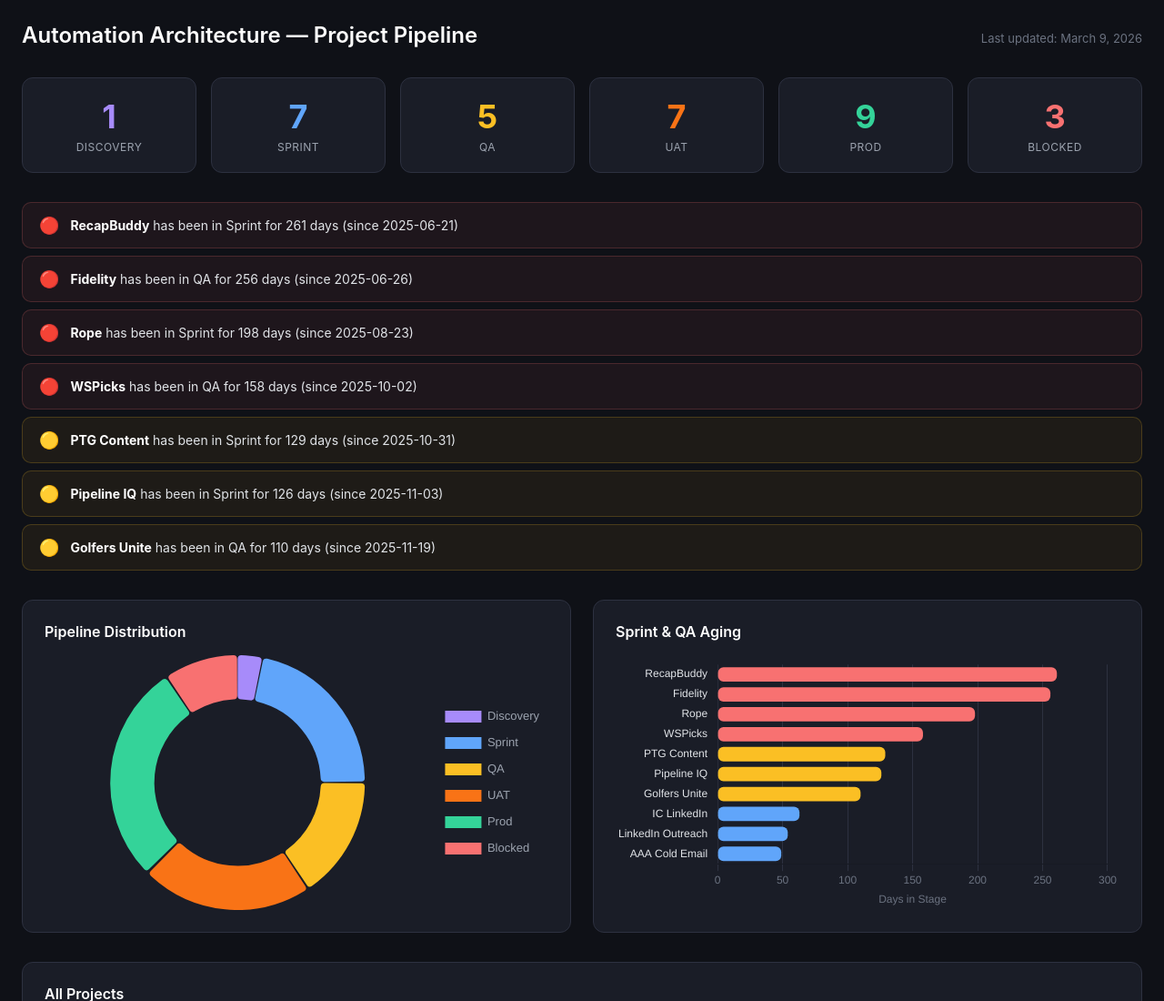
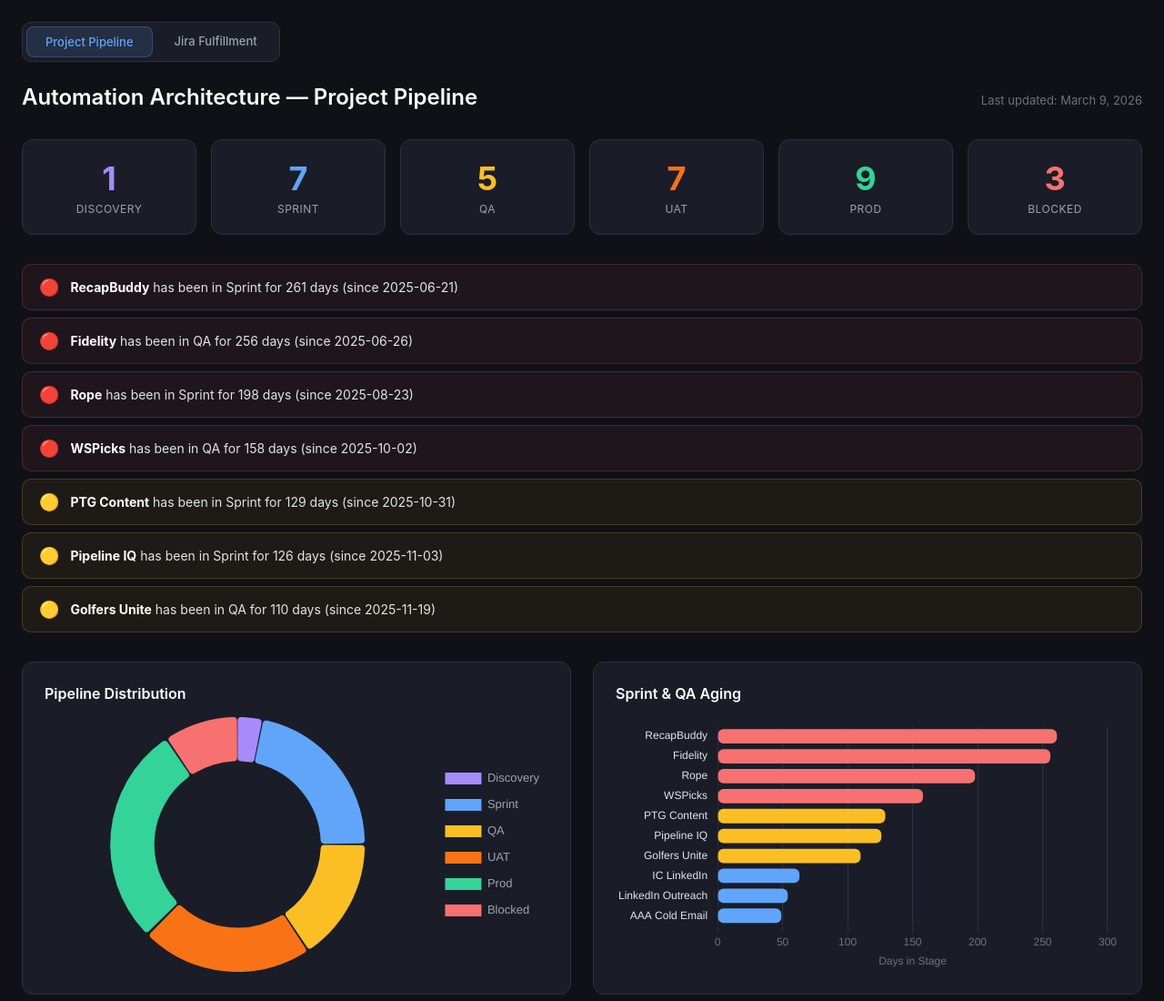
Before and after one commit to Automation-Architecture/aa-project-pipeline, a plain HTML site: page public/index.html in a window 1280 px wide. Shown: the top 1100 px of the page at 91% size. Drawn offline with nearby package versions, Linux system fonts and the light colour scheme.

Commit message:
Add navigation bar linking to Jira Fulfillment dashboard

```diff
--- a/public/index.html
+++ b/public/index.html
@@ -8,6 +8,11 @@
 <style>
   * { margin: 0; padding: 0; box-sizing: border-box; }
   body { font-family: -apple-system, BlinkMacSystemFont, 'Segoe UI', Roboto, sans-serif; background: #0f1117; color: #e1e4e8; padding: 24px; }
+
+  .nav { display: flex; gap: 4px; margin-bottom: 24px; background: #1a1d27; border-radius: 10px; padding: 4px; border: 1px solid #2d3140; width: fit-content; }
+  .nav a { padding: 8px 20px; border-radius: 8px; font-size: 13px; font-weight: 500; color: #9ca3af; text-decoration: none; transition: all 0.15s; }
+  .nav a:hover { color: #e1e4e8; background: #2d3140; }
+  .nav a.active { background: #60a5fa22; color: #60a5fa; border: 1px solid #60a5fa44; }
 
   .header { display: flex; justify-content: space-between; align-items: baseline; margin-bottom: 32px; }
   .header h1 { font-size: 24px; font-weight: 600; color: #fff; }
@@ -68,6 +73,11 @@
 </style>
 </head>
 <body>
+
+<div class="nav">
+  <a href="#" class="active">Project Pipeline</a>
+  <a href="https://jira-dashboard-jade.vercel.app">Jira Fulfillment</a>
+</div>
 
 <div class="header">
   <h1>Automation Architecture — Project Pipeline</h1>
```
Also changed, not shown: 1 other file.
